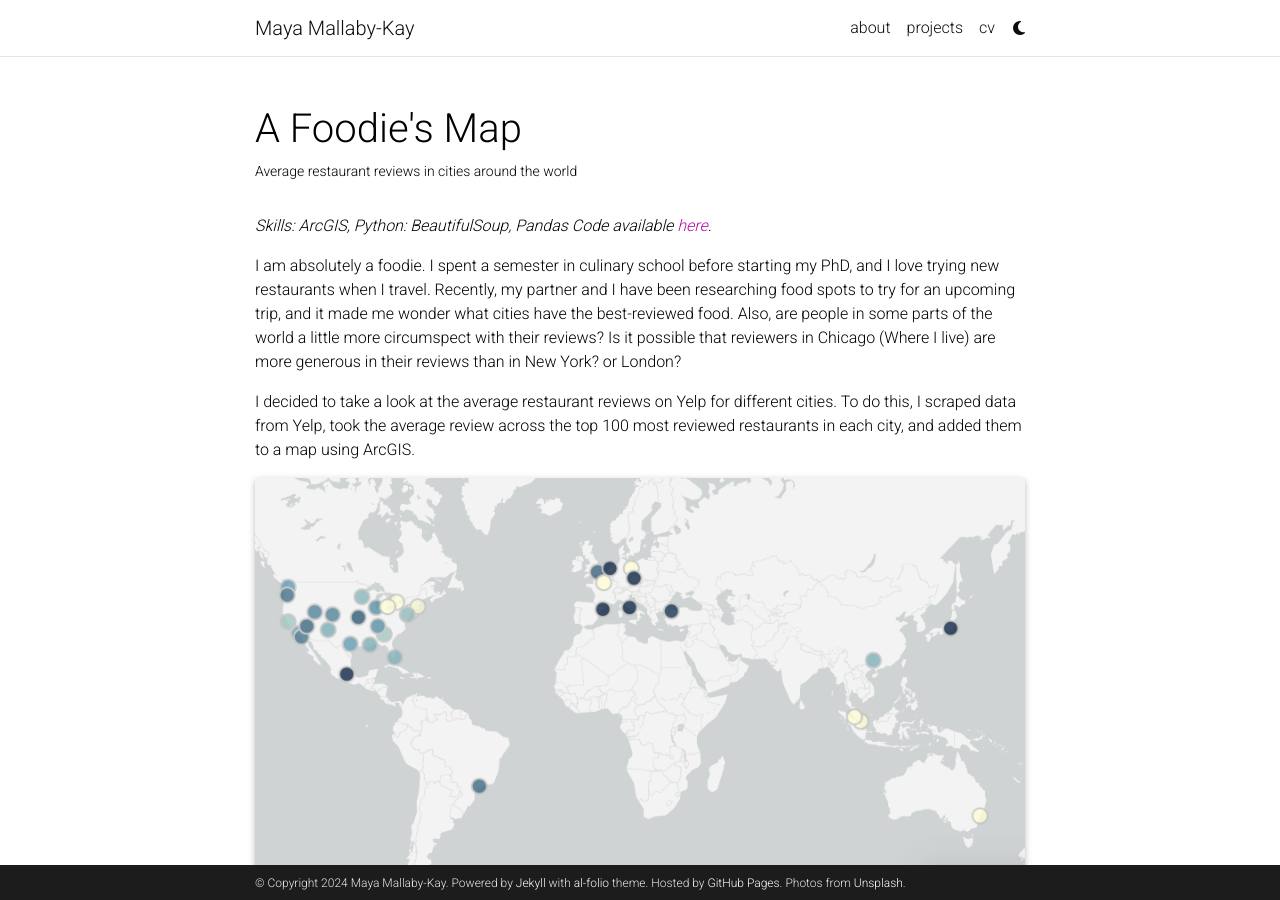
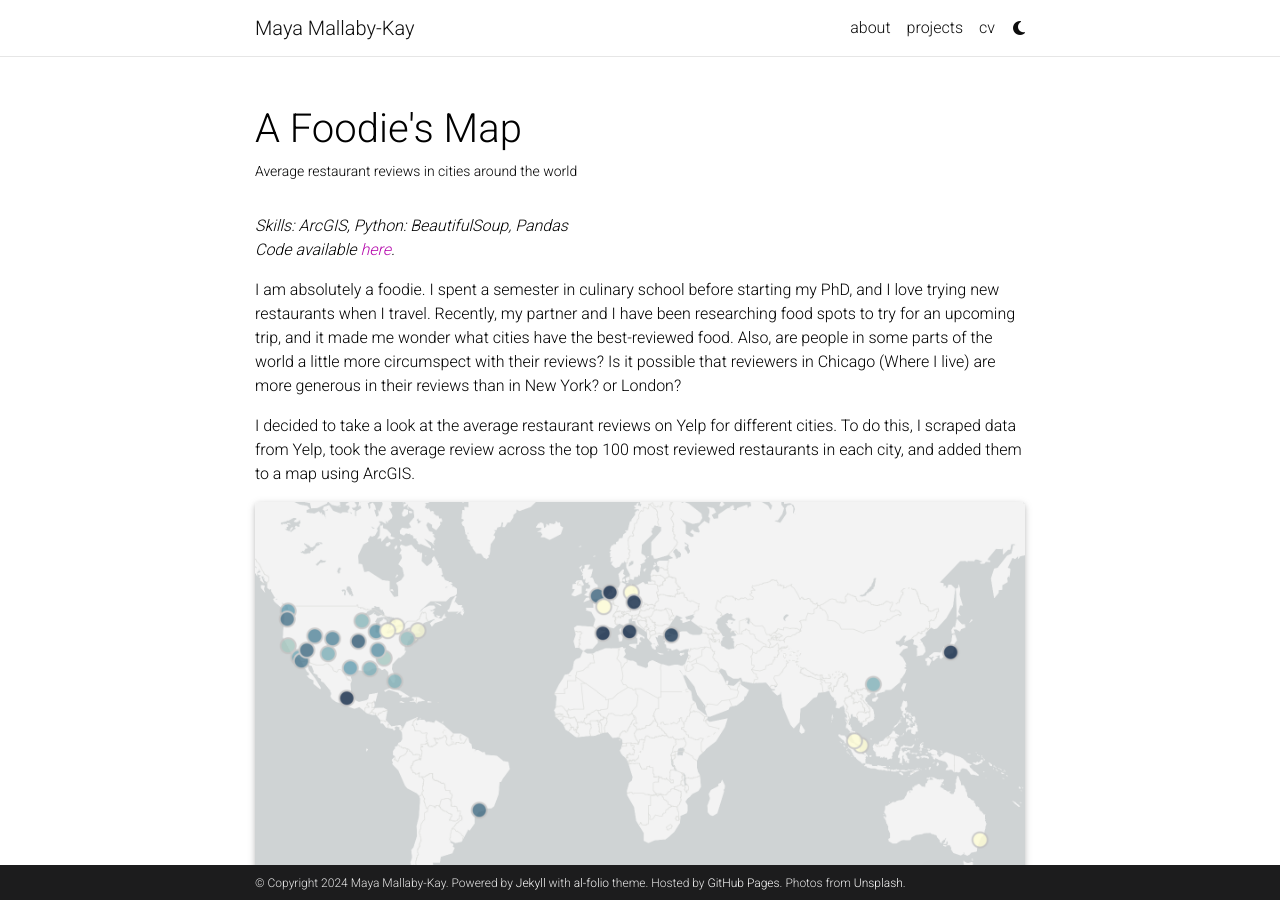
Before and after one commit to mayamkay/mayamkay.github.io, a Jekyll site: the page built from _projects/3_project.md, in a window 1280 px wide and 900 px high. Built offline with Jekyll 4.4.1, drawn with Linux system fonts in a browser that asks for light colours; full-size pictures stand in for the smaller copies a plugin makes; comment, search, counter and statistics services are not loaded; a style sheet for code colours, icons or effects is not loaded.

```diff
--- a/_projects/3_project.md
+++ b/_projects/3_project.md
@@ -7,7 +7,7 @@ importance: 2
 category: fun
 ---
 
-<em> Skills: ArcGIS, Python: BeautifulSoup, Pandas </em>
+<em> Skills: ArcGIS, Python: BeautifulSoup, Pandas </em> <br>
 <em> Code available <a href="https://github.com/mayamkay/portfolio/tree/main">here</a>. </em>
 
 I am absolutely a foodie. I spent a semester in culinary school before starting my PhD, and I love trying new restaurants when I travel. Recently, my partner and I have been researching food spots to try for an upcoming trip, and it made me wonder what cities have the best-reviewed food. Also, are people in some parts of the world a little more circumspect with their reviews? Is it possible that reviewers in Chicago (Where I live) are more generous in their reviews than in New York? or London?
```
